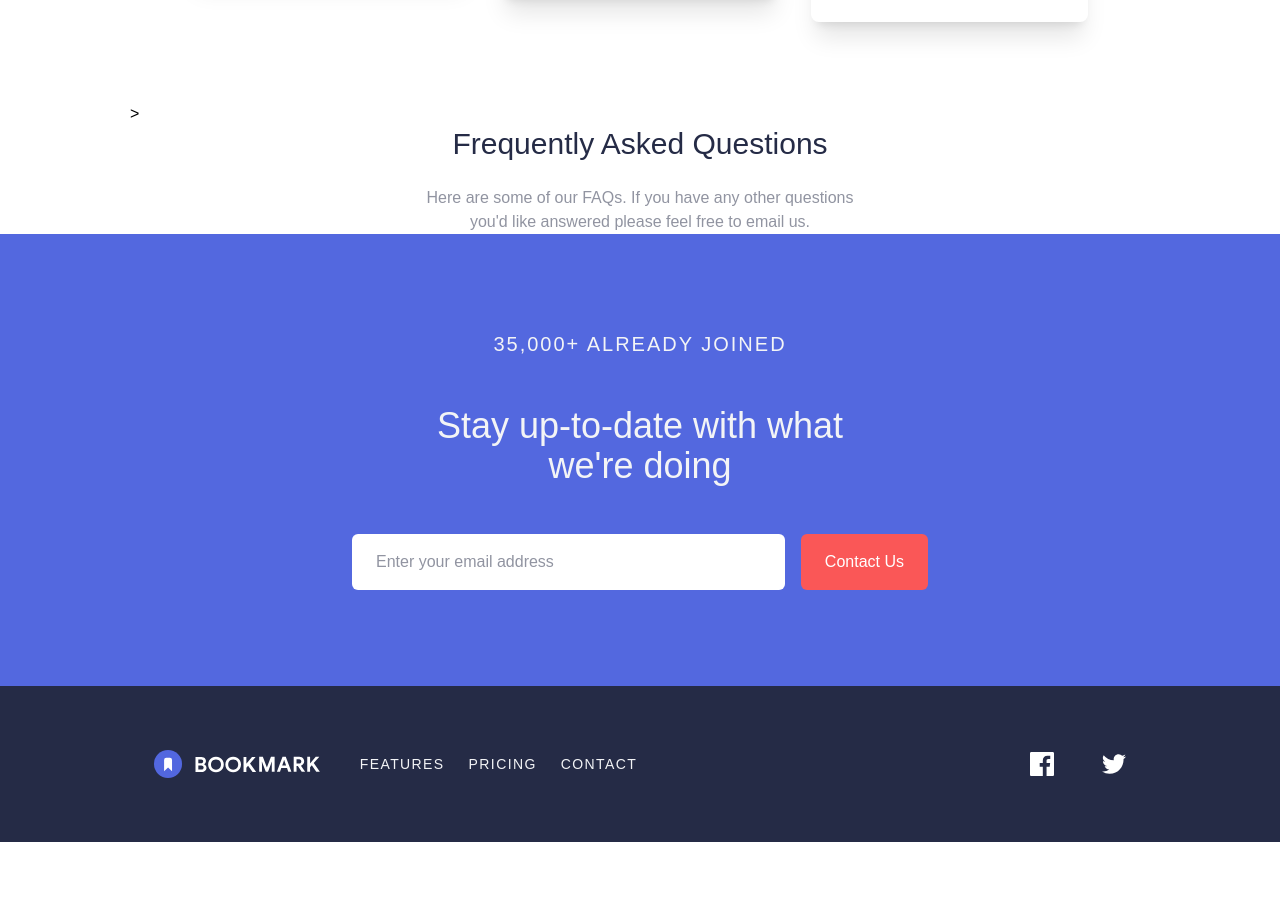
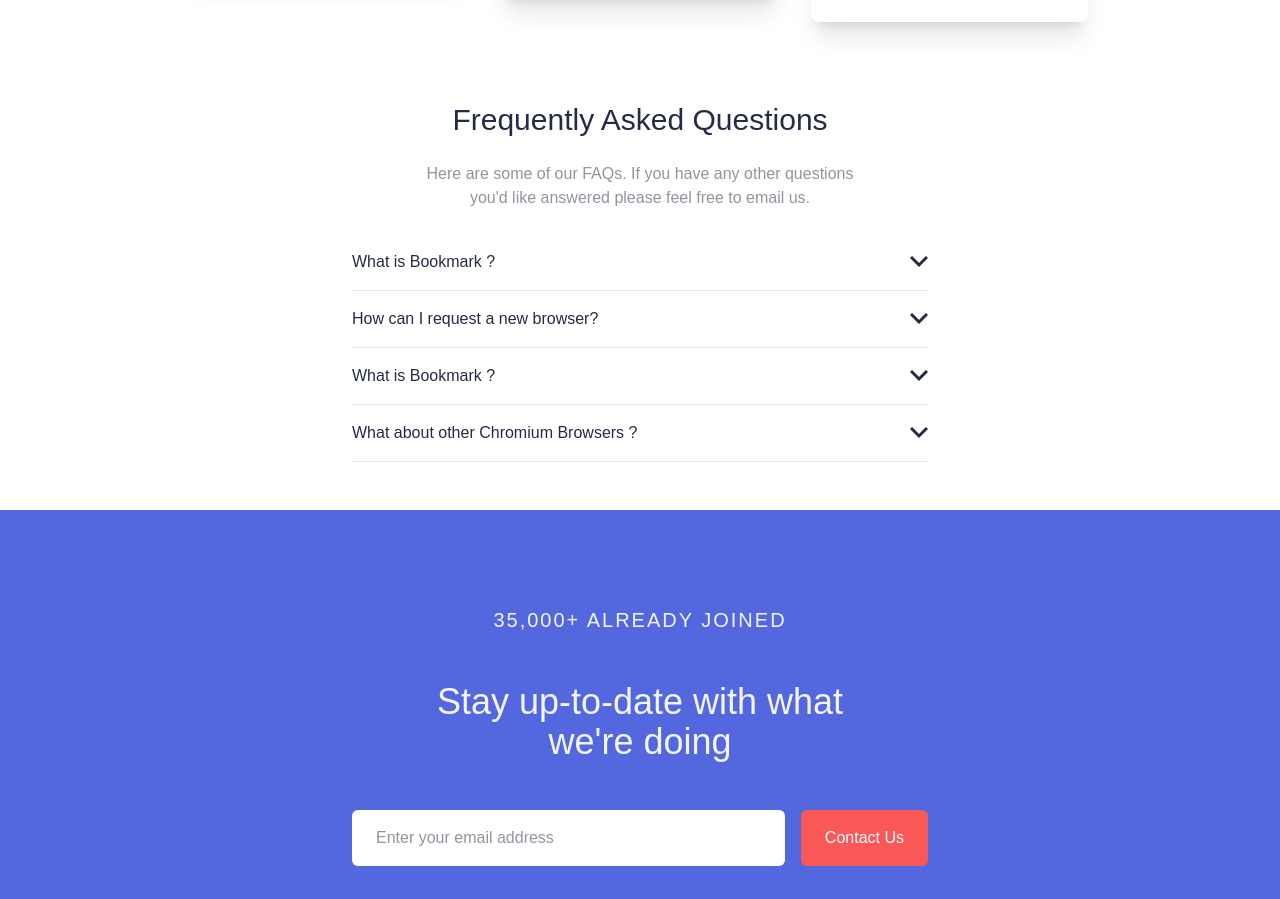
Before and after one commit to vsilagy/app-landing-page, a React (Create React App) app: page / in a window 1280 px wide. Shown: the part 1419-2318 px from the top of the page. Before the commit the page ends 2261 px from the top, so only its background shows below. Built offline with nearby package versions, Linux system fonts and the light colour scheme.

Commit message:
add accordion component built with talwindcss

```diff
--- a/src/App.js
+++ b/src/App.js
@@ -5,9 +5,9 @@ import Tabs from './components/Tabs';
 import Download from './components/Download';
 import Cards from './components/Cards';
 import Faq from './components/Faq';
+import Accordion from './components/Accordion';
 import Newsletter from './components/Newsletter';
 import Footer from './components/Footer';
-import data from './assets/tab-data.json';
 
 export default function App() {
 	return (
@@ -19,6 +19,7 @@ export default function App() {
 			<Download />
 			<Cards />
 			<Faq />
+			<Accordion />
 			<Newsletter />
 			<Footer />
 		</>
--- a/src/components/Accordion.js
+++ b/src/components/Accordion.js
@@ -0,0 +1,120 @@
+import arrow from '../assets/arrow.svg';
+
+const Accordion = () => {
+	return (
+		<section>
+			<div className="container mx-auto px-6 mb-12">
+				<div className="max-w-xl m-6 mx-auto overflow-hidden">
+					{/* tab-1 */}
+					<div
+						className="py-1 border-b outline-none group "
+						tabIndex={1}>
+						<div className="flex items-center justify-between py-3 text-veryDarkBlue transition duration-500 cursor-pointer group ease-in-out">
+							<div className="transition duration-500 ease-in-out group-hover:text-softRed">
+								What is Bookmark ?
+							</div>
+							<div className="transition duration-500 ease-in-out group-focus:rotate-180 group-focus:text-softRed">
+								<img src={arrow}></img>
+							</div>
+						</div>
+						<div className="overflow-hidden transition duration-500 group-focus:max-h-screen max-h-0 ease-in">
+							<p className="py-2 text-justify text-grayishBlue">
+								Lorem ipsum dolor sit amet, consectetur adipiscing
+								elit. Integer laoreet facilisis ante non blandit. Ut
+								semper dapibus sapien. Pellentesque nec cursus ex.
+								Aliquam ac mauris ac lorem viverra porttitor eget a
+								lorem. Integer gravida, metus id pretium luctus, arcu
+								felis pharetra lacus, sed condimentum tortor massa sit
+								amet ligula. Orci varius natoque penatibus et magnis
+								dis parturient montes, nascetur ridiculus mus. In hac
+								habitasse platea dictumst. Integer elementum orci sed
+								purus commodo tempus. Proin tempor varius nunc.
+							</p>
+						</div>
+					</div>
+					{/* tab-2 */}
+					<div
+						className="py-1 border-b outline-none group "
+						tabIndex={2}>
+						<div className="flex items-center justify-between py-3 text-veryDarkBlue transition duration-500 cursor-pointer group ease-in-out">
+							<div className="transition duration-500 ease-in-out group-hover:text-softRed">
+								How can I request a new browser?
+							</div>
+							<div className="transition duration-500 ease-in-out group-focus:rotate-180 group-focus:text-softRed">
+								<img src={arrow}></img>
+							</div>
+						</div>
+						<div className="overflow-hidden transition duration-500 group-focus:max-h-screen max-h-0 ease-in">
+							<p className="py-2 text-justify text-grayishBlue">
+								Donec pulvinar scelerisque libero eu hendrerit. Nulla
+								non ultricies erat, vel suscipit velit. Praesent
+								pretium leo a ullamcorper semper. Cras vestibulum
+								velit eget quam lobortis facilisis. Aenean eget
+								aliquam mi, non rhoncus sem. Morbi in tincidunt dui.
+								Proin scelerisque magna et turpis tincidunt dapibus.
+								Pellentesque id facilisis ante, sit amet faucibus dui.
+								Vestibulum id tincidunt metus, id iaculis urna. Ut
+								mollis placerat nunc vel ullamcorper. Nullam convallis
+								lectus eget magna pellentesque porta.
+							</p>
+						</div>
+					</div>
+					{/* tab-3 */}
+					<div
+						className="py-1 border-b outline-none group "
+						tabIndex={3}>
+						<div className="flex items-center justify-between py-3 text-veryDarkBlue transition duration-500 cursor-pointer group ease-in-out">
+							<div className="transition duration-500 ease-in-out group-hover:text-softRed">
+								What is Bookmark ?
+							</div>
+							<div className="transition duration-500 ease-in-out group-focus:rotate-180 group-focus:text-softRed">
+								<img src={arrow}></img>
+							</div>
+						</div>
+						<div className="overflow-hidden transition duration-500 group-focus:max-h-screen max-h-0 ease-in">
+							<p className="py-2 text-justify text-grayishBlue">
+								Cras accumsan, lacus nec varius tempor, justo risus
+								gravida velit, eget tincidunt nisl massa vel arcu. In
+								volutpat dignissim ante a laoreet. Proin at dapibus
+								dui. Duis tempus nunc non porta dapibus. Mauris sem
+								nisl, ultrices eget neque nec, tincidunt viverra mi.
+								Aenean euismod diam ut tortor egestas mattis. Nam non
+								congue nunc. Donec dictum pellentesque accumsan.
+								Vivamus faucibus aliquam nulla. Donec tincidunt
+								posuere lacus, vel luctus nibh gravida id. Quisque
+								molestie turpis et metus consequat, nec vulputate
+								lectus eleifend.
+							</p>
+						</div>
+					</div>
+					{/* tab-4 */}
+					<div
+						className="py-1 border-b outline-none group "
+						tabIndex={4}>
+						<div className="flex items-center justify-between py-3 text-veryDarkBlue transition duration-500 cursor-pointer group ease-in-out">
+							<div className="transition duration-500 ease-in-out group-hover:text-softRed">
+								What about other Chromium Browsers ?
+							</div>
+							<div className="transition duration-500 ease-in-out group-focus:rotate-180 group-focus:text-softRed">
+								<img src={arrow}></img>
+							</div>
+						</div>
+						<div className="overflow-hidden transition duration-500 group-focus:max-h-screen max-h-0 ease-in">
+							<p className="py-2 text-justify text-grayishBlue">
+								Curabitur orci lacus, viverra vel turpis quis,
+								scelerisque cursus magna. Vestibulum pulvinar
+								facilisis nunc ac cursus. Duis nec commodo mauris.
+								Orci varius natoque penatibus et magnis dis parturient
+								montes, nascetur ridiculus mus. In dignissim placerat
+								laoreet. Etiam quis eros nunc. Sed magna velit,
+								lobortis at elit a, vulputate tristique massa.
+							</p>
+						</div>
+					</div>
+				</div>
+			</div>
+		</section>
+	);
+};
+
+export default Accordion;
--- a/src/components/Faq.js
+++ b/src/components/Faq.js
@@ -2,7 +2,6 @@ const Faq = () => {
 	return (
 		<section>
 			<div className="container mx-auto">
-				>
 				<h3 className="text-veryDarkBlue mb-6 text-2xl font-medium text-center md:text-3xl">
 					Frequently Asked Questions
 				</h3>
```
Also changed, not shown: src/assets/arrow.svg (added).
